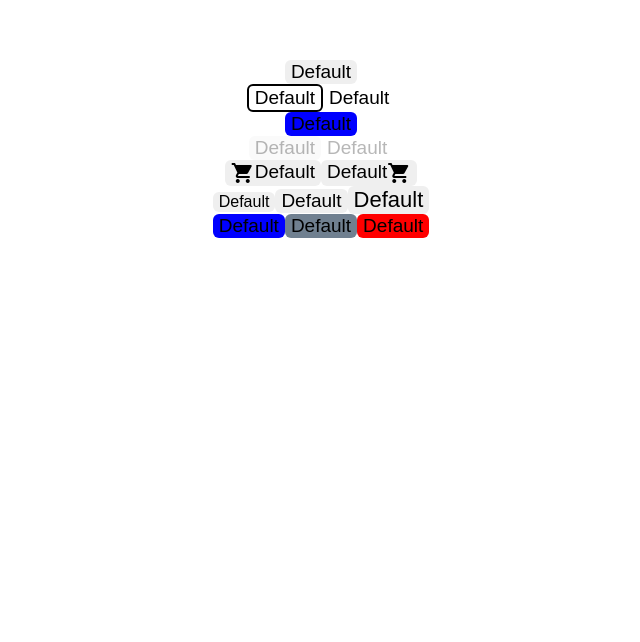
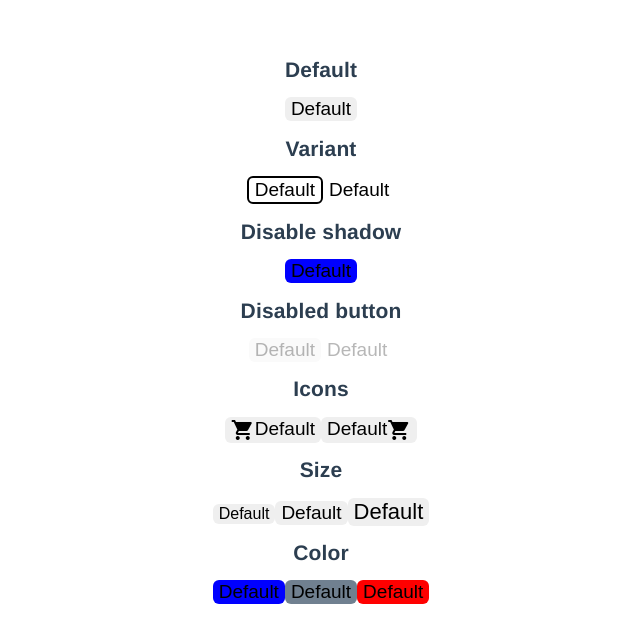
Before and after one commit to olex-bel/vue-button, a Vue app: page / in a window 1280 px wide. Shown: the top 642 px of the page, without its empty margins (319-959 px from the left). Built offline with nearby package versions, Linux system fonts and the light colour scheme.

Commit message:
Improved demo component

```diff
--- a/src/components/DemoButtons.vue
+++ b/src/components/DemoButtons.vue
@@ -1,29 +1,36 @@
 <template>
   <div>
     <div>
+      <h2>Default</h2>
       <ButtonElement>Default</ButtonElement>
     </div>
     <div>
+      <h2>Variant</h2>
       <ButtonElement variant="outline">Default</ButtonElement>
       <ButtonElement variant="text">Default</ButtonElement>
     </div>
     <div>
+      <h2>Disable shadow</h2>
       <ButtonElement disableShadow>Default</ButtonElement>
     </div>
     <div>
+      <h2>Disabled button</h2>
       <ButtonElement disabled="disabled">Default</ButtonElement>
       <ButtonElement disabled="disabled" variant="text">Default</ButtonElement>
     </div>
     <div>
+      <h2>Icons</h2>
       <ButtonElement startIcon="local_grocery_store">Default</ButtonElement>
       <ButtonElement endIcon="local_grocery_store">Default</ButtonElement>
     </div>
     <div>
+      <h2>Size</h2>
       <ButtonElement size="sm">Default</ButtonElement>
       <ButtonElement size="md">Default</ButtonElement>
       <ButtonElement size="lg">Default</ButtonElement>
     </div>
     <div>
+      <h2>Color</h2>
       <ButtonElement color="primary">Default</ButtonElement>
       <ButtonElement color="secandory">Default</ButtonElement>
       <ButtonElement color="danger">Default</ButtonElement>
```
